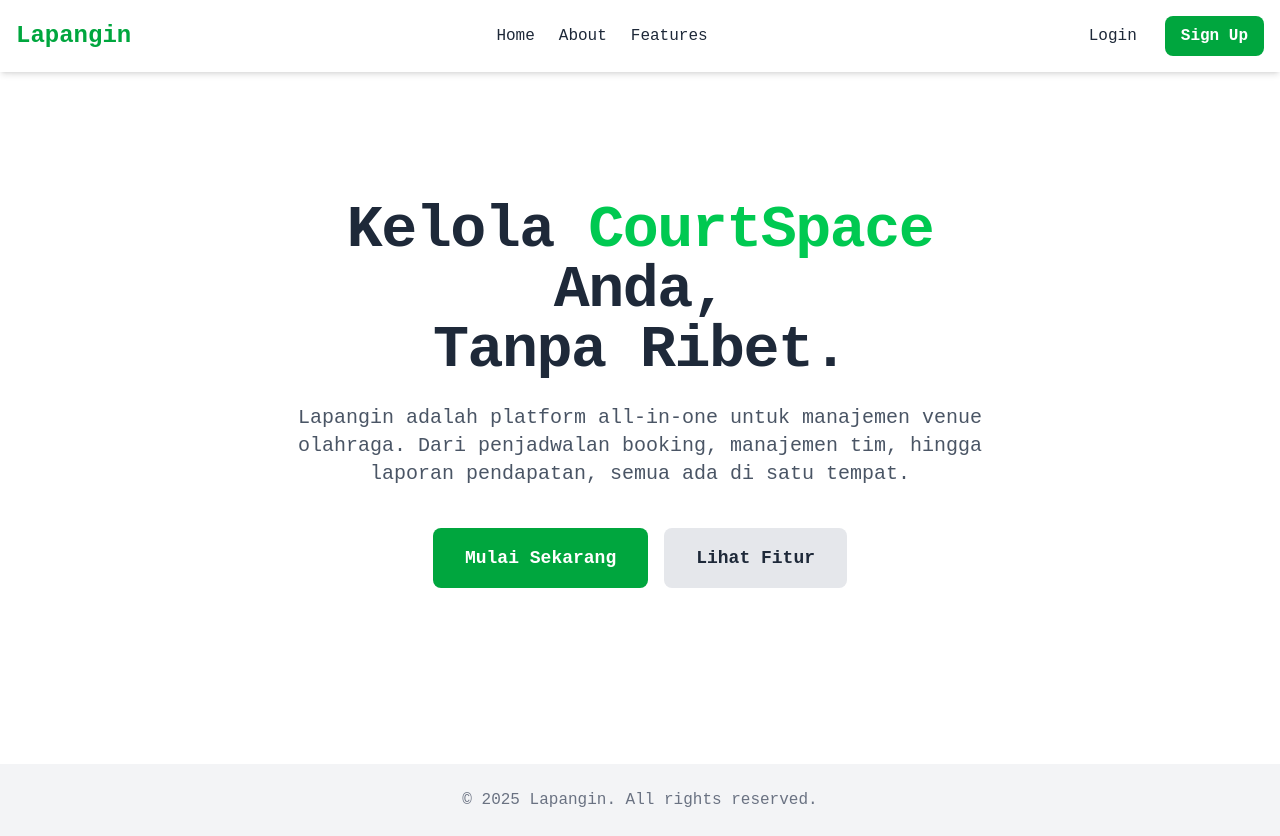
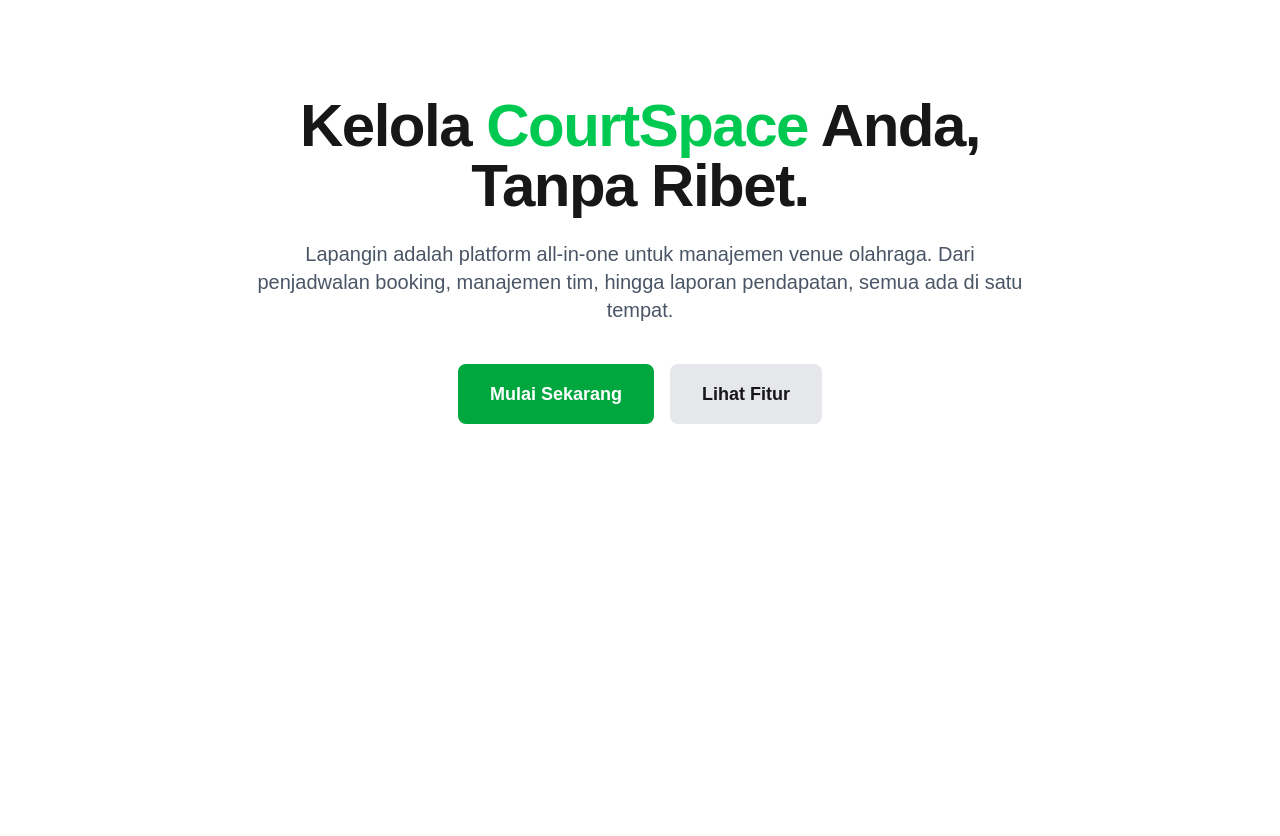
Before and after one commit to kindaMid72/Lapangin, a Next.js app in the folder lapangin-apps/: page / in a window 1280 px wide. After the commit the page ends 800 px from the top, so only its background shows below. Built offline with nearby package versions, Linux system fonts and the light colour scheme.

Commit message:
deploy-6

```diff
--- a/lapangin-apps/src/app/(Landing_Page)/layout.jsx
+++ b/lapangin-apps/src/app/(Landing_Page)/layout.jsx
@@ -1,6 +1,8 @@
-import Link from 'next/link'
 
-export default function Landing_PageLayout({ children }) {
+
+export default function Home({children}){
+
+
     return (
         <div className="min-h-screen flex flex-col bg-white dark:bg-gray-900 text-gray-800 dark:text-gray-200 font-mono">
             <header className="sticky top-0 z-50 bg-white/80 dark:bg-gray-900/80 backdrop-blur-lg shadow-md">
--- a/lapangin-apps/src/app/layout.jsx
+++ b/lapangin-apps/src/app/layout.jsx
@@ -1,4 +1,4 @@
-
+import Link from "next/link";
 
 // component
 import '@fortawesome/fontawesome-free/css/all.min.css';
@@ -24,12 +24,10 @@
 
 export default function RootLayout({ children }) {
   return (
-    <html lang="en" className="dark bg-white dark:bg-gray-800" suppressHydrationWarning={true}>
-      <body
-        className={`roboto-mono-regular antialiased bg-white dark:bg-gray-800`}
-      >
-        {children}
-      </body>
-    </html>
+        <html lang="id">
+            <body className="font-sans">
+                {children}
+            </body>
+        </html>
   );
 }
--- a/lapangin-apps/src/app/(Landing_Page)/page.jsx
+++ b/lapangin-apps/src/app/page.jsx
@@ -1,3 +1,4 @@
+
 import Link from "next/link";
 
 export default function Home() {
```
